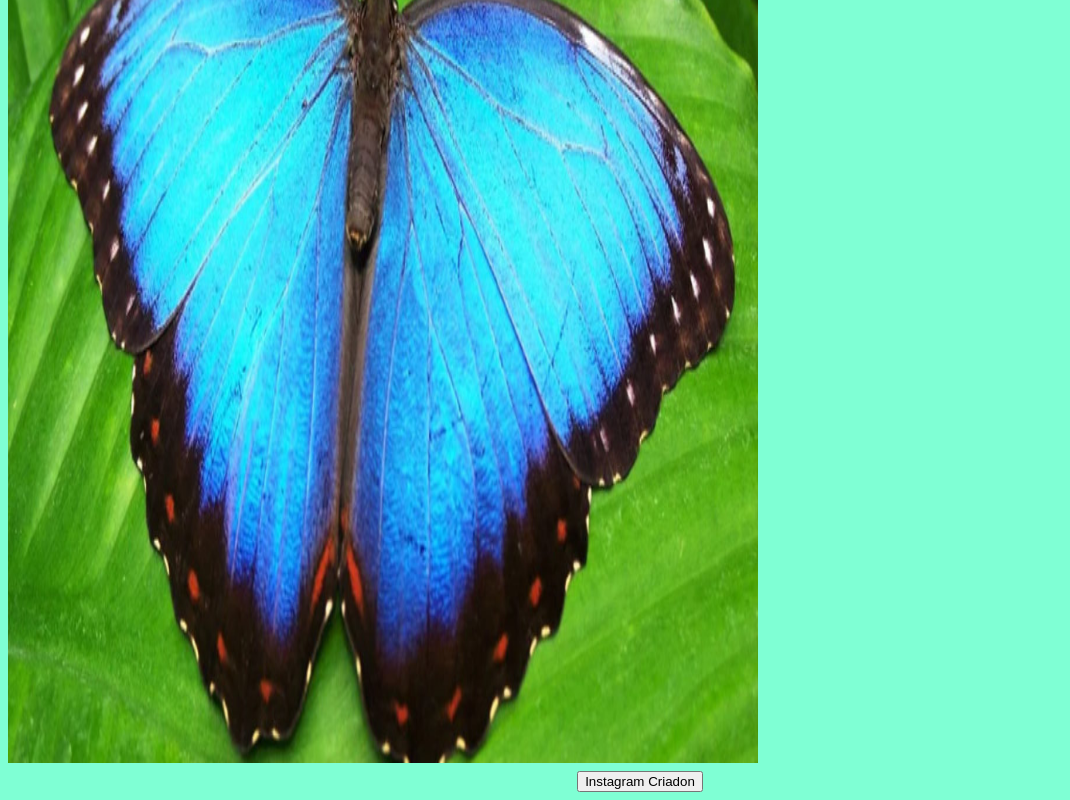
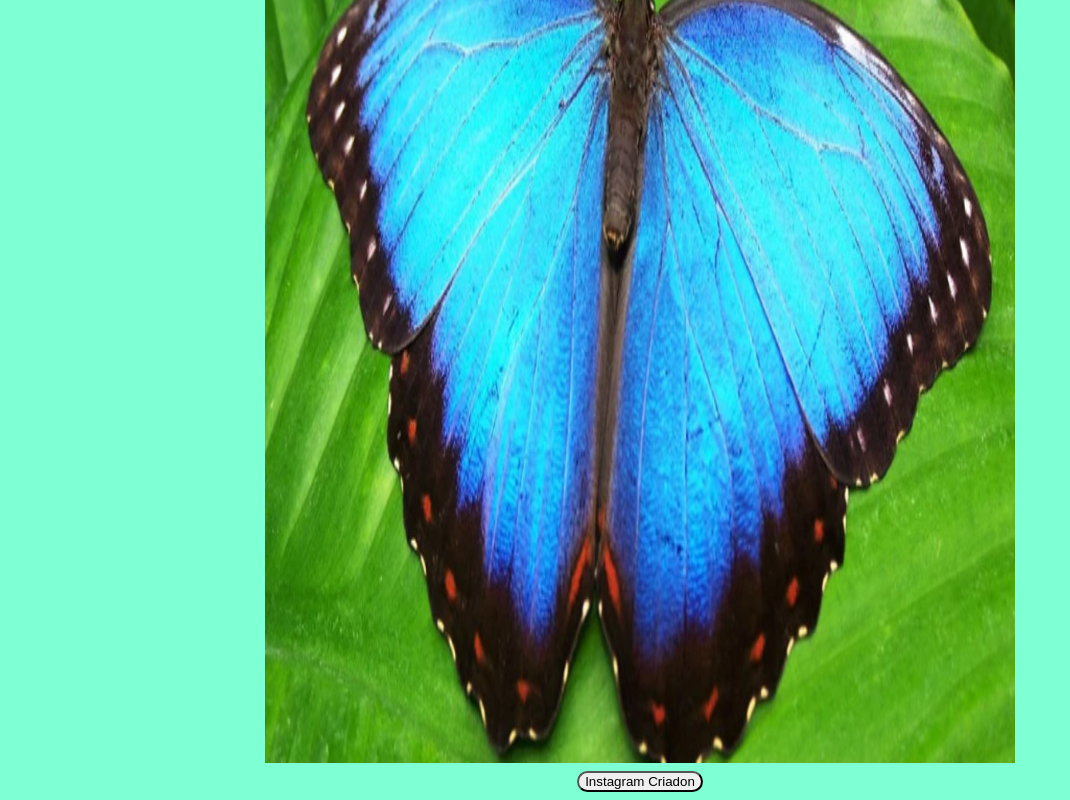
Before and after one commit to KarolineVitotira/Pratica2-programa-o, a plain HTML site: page index.html in a window 1280 px wide. Shown: the part 456-1256 px from the top of the page, without its empty margins (0-1070 px from the left). Drawn offline with Linux system fonts and the light colour scheme.

Commit message:
Add files via upload

```diff
--- a/index.html
+++ b/index.html
@@ -14,11 +14,13 @@
         </header>
         <h1>Livre</h1>
         <h2>Viver Livre</h2>
-        <img src="curiosidades-sobre-borboletas-1280x720.jpg" width="750px" height="1000px">
+        <div class="imagem">
+            <img src="curiosidades-sobre-borboletas-1280x720.jpg" width="750px" height="1000px">
+        </div>
         <footer>
             <div>
-                <a href="https://www.instagram.com/karolinedeveles"> <button> Instagram Criadon</button></a>
+                <a href="https://www.instagram.com/karolinedeveles"> <button class="botao"> Instagram Criadon</button></a>
             </div>
         </footer>
-            </body>
+    </body>
 </html>
--- a/styles.css
+++ b/styles.css
@@ -16,3 +16,10 @@ body{
 footer{
     text-align: center;
 }
+
+.imagem{
+    text-align: center;
+}
+.botao{
+    border-radius: 20px;
+}
```
